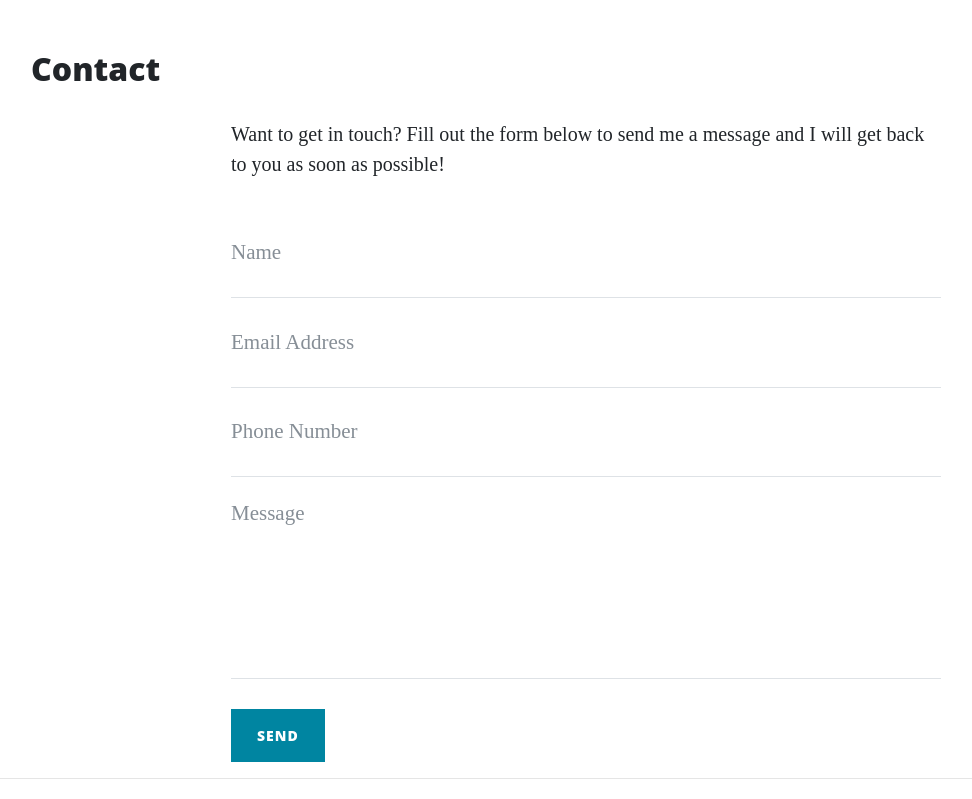
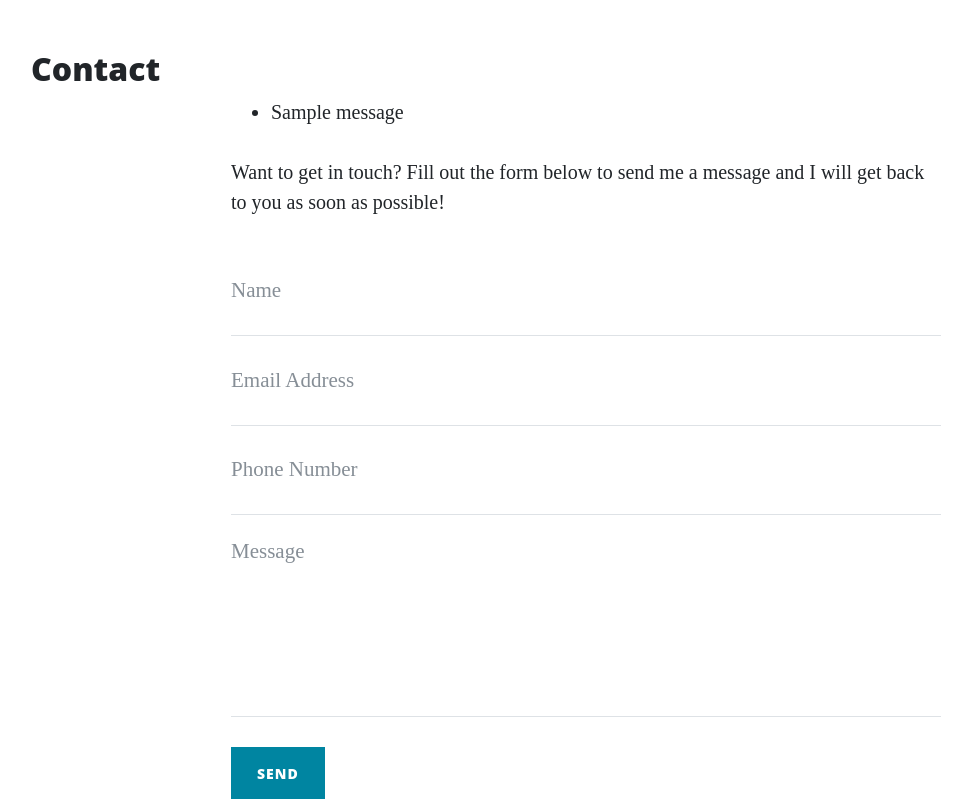
Before and after one commit to djpotts21/Thorin-and-Company, a Flask app: page /contact in a window 1280 px wide. Shown: the part 628-1427 px from the top of the page, without its empty margins (54-1026 px from the left). Run offline with Flask 3, Linux system fonts and the light colour scheme; one stand-in notice (Sample message) is shown; some libraries are stand-ins or nearby versions.

Commit message:
Update flash message for contact form

```diff
--- a/templates/contact.html
+++ b/templates/contact.html
@@ -3,6 +3,19 @@
     <h2>{{page_title}}</h2>
 
     <div class="col-lg-8 col-md-10 mx-auto">
+
+        {% with messages = get_flashed_messages()%}
+            {% if messages %}
+            <ul class="flashes">
+                {% for message in messages %}
+                    <li>
+                        {{ message }}
+                    </li>
+                {% endfor %}
+            </ul>
+            {% endif %}
+        {% endwith %}
+
         <p>Want to get in touch? Fill out the form below to send me a message and I will get back to you as soon as
             possible!</p>
         <form method="POST" name="sentMessage" id="contactForm" novalidate>
```
